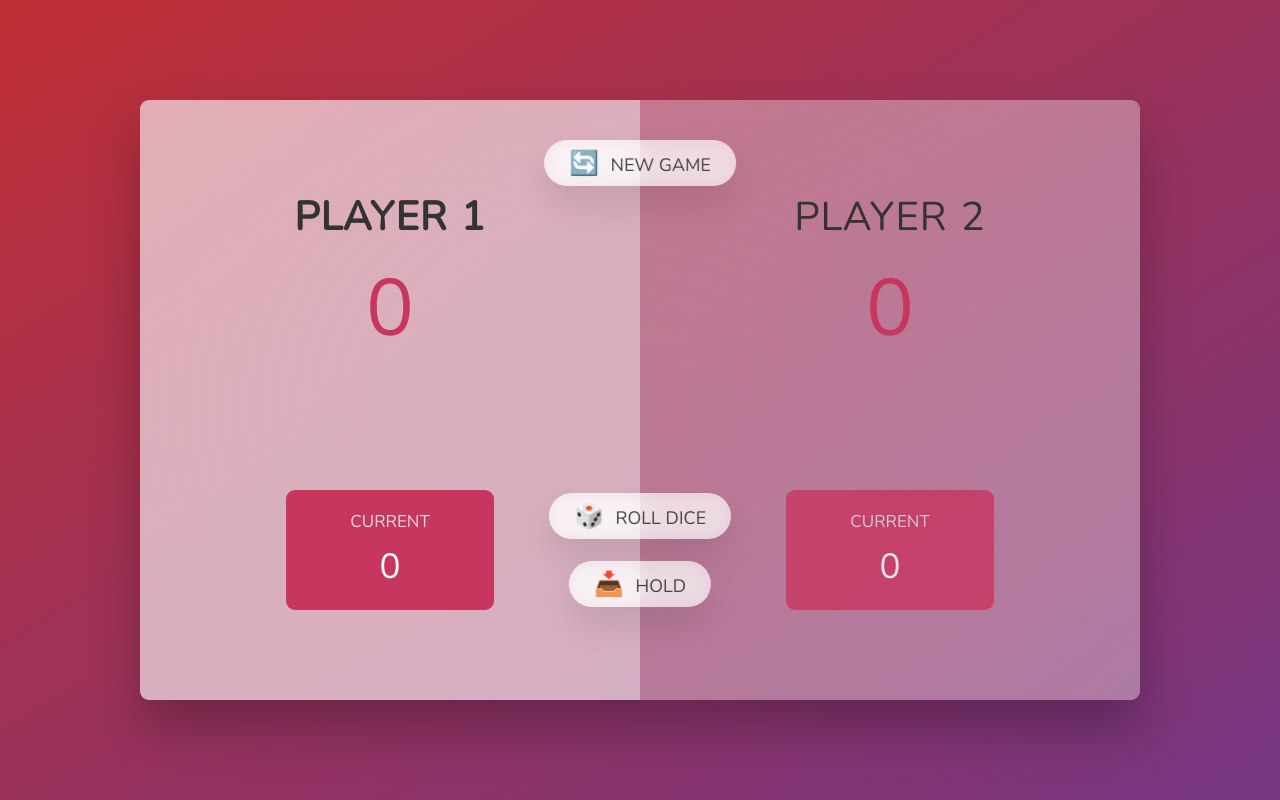
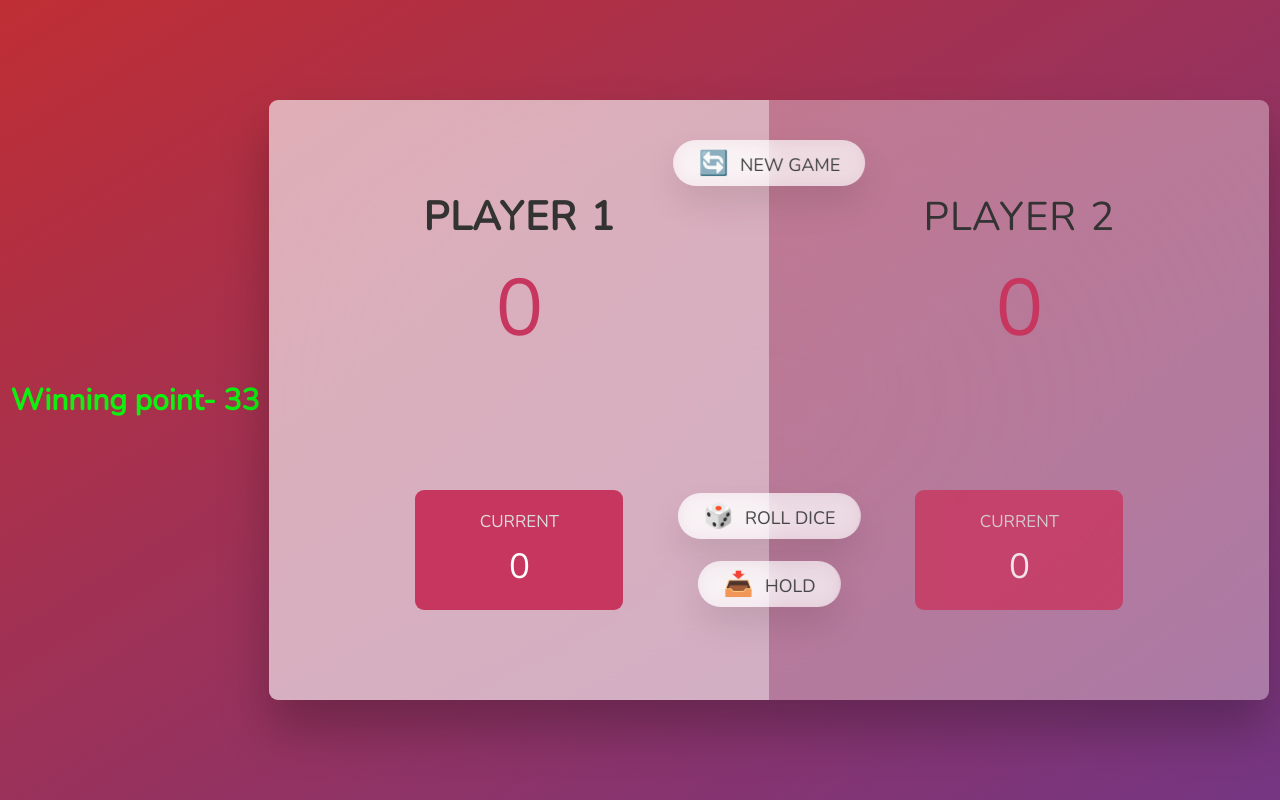
Before and after one commit to sunilPeddamalli/Dice-Game, a plain HTML site: page index.html in a window 1280 px wide. Drawn offline with nearby package versions, Linux system fonts and the light colour scheme.

Commit message:
added wininig point number

```diff
--- a/index.html
+++ b/index.html
@@ -10,6 +10,8 @@
 </head>
 
 <body>
+
+  <h1>Winning point- 33</h1>
 
   <main>
     <section class="player player--0 player--active">
--- a/style.css
+++ b/style.css
@@ -4,6 +4,12 @@
   margin: 0;
   padding: 0;
   box-sizing: inherit;
+}
+
+h1{
+  color: rgb(16, 240, 16);
+  margin-right: 10px;
+  font-size: 30px;
 }
 
 html {
```
